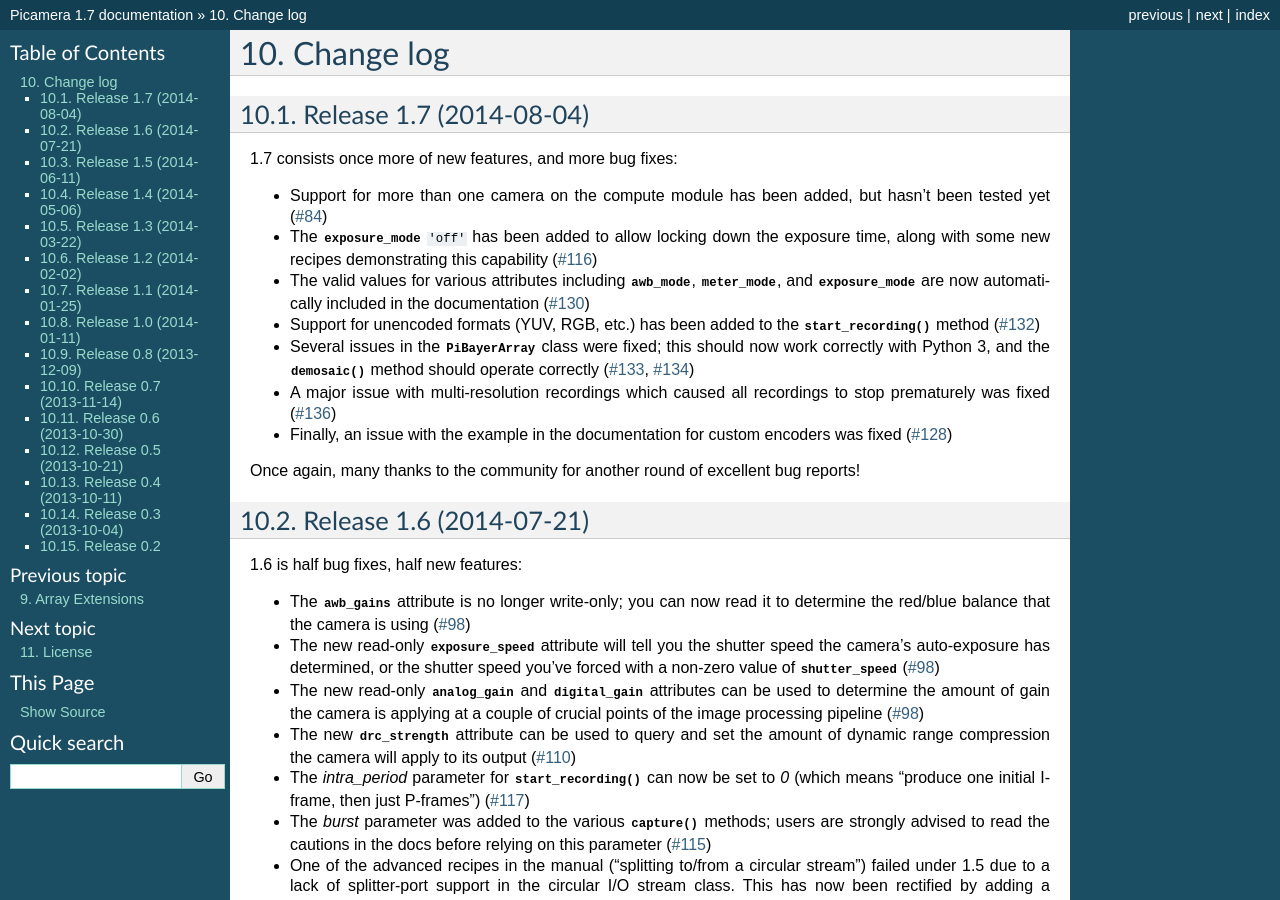
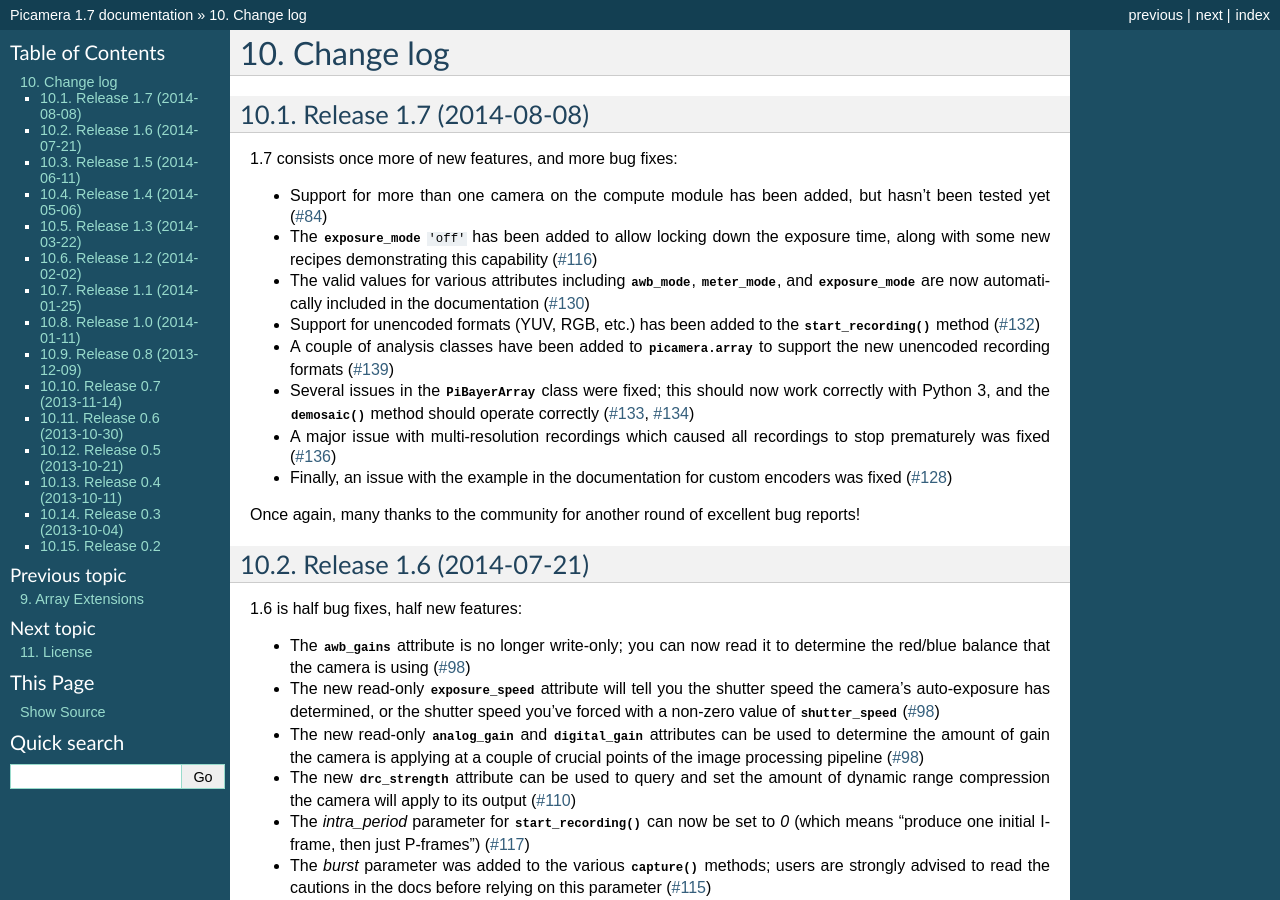
Before and after one commit to waveform80/picamera, a Sphinx documentation site: the page built from docs/changelog.rst, in a window 1280 px wide and 900 px high. Built offline with Sphinx 7.4.7, drawn with Linux system fonts in a browser that asks for light colours.

Commit message:
Retargetting for Friday
In light of the work 6by9 is doing on the firmware, best to retarget
this release for Friday to give us a few days to get some extra new
functionality in (control of software denoise and with a bit of luck,
text overlay which users have been clamouring for for yonks!)

```diff
--- a/docs/changelog.rst
+++ b/docs/changelog.rst
@@ -5,7 +5,7 @@
 ==========
 
 
-Release 1.7 (2014-08-04)
+Release 1.7 (2014-08-08)
 ========================
 
 1.7 consists once more of new features, and more bug fixes:
@@ -21,6 +21,8 @@
   in the documentation (`#130`_)
 * Support for unencoded formats (YUV, RGB, etc.) has been added to the
   :meth:`~picamera.PiCamera.start_recording` method (`#132`_)
+* A couple of analysis classes have been added to :mod:`picamera.array` to
+  support the new unencoded recording formats (`#139`_)
 * Several issues in the :class:`~picamera.array.PiBayerArray` class were fixed;
   this should now work correctly with Python 3, and the
   :meth:`~picamera.array.PiBayerArray.demosaic` method should operate correctly
@@ -41,6 +43,7 @@
 .. _#133: https://github.com/waveform80/picamera/issues/133
 .. _#134: https://github.com/waveform80/picamera/issues/134
 .. _#136: https://github.com/waveform80/picamera/issues/136
+.. _#139: https://github.com/waveform80/picamera/issues/139
 
 
 Release 1.6 (2014-07-21)
```
